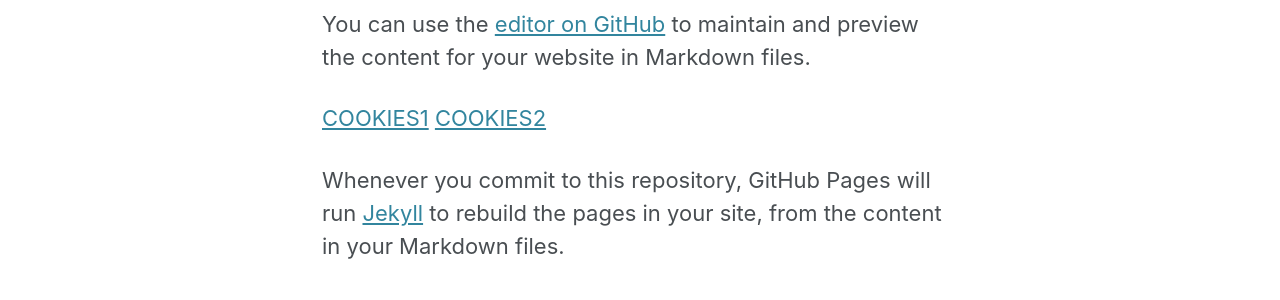
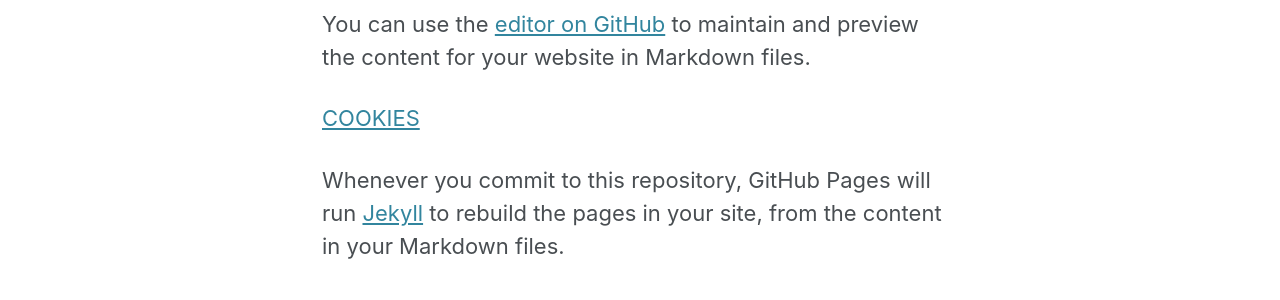
Before and after one commit to wesleycombs/website, a Jekyll site: the page built from index.md, in a window 1280 px wide. Shown: the part 282-582 px from the top of the page. Built offline with Jekyll 4.4.1, drawn with Linux system fonts in a browser that asks for light colours; cached includes are drawn as plain includes; nearby versions of some CDN libraries; our own code applies the rules of GitHub Pages for plain Markdown files; the list of posts is cut into pages by our own code.

Commit message:
Removed broken link.

```diff
--- a/index.md
+++ b/index.md
@@ -2,8 +2,7 @@
 
 You can use the [editor on GitHub](https://github.com/wesleycombs/website/edit/master/index.md) to maintain and preview the content for your website in Markdown files.
 
-[COOKIES1](peanut-butter-cookies.md)
-[COOKIES2](docs/_recipes/peanut-butter-cookies.md)
+[COOKIES](docs/_recipes/peanut-butter-cookies.md)
 
 Whenever you commit to this repository, GitHub Pages will run [Jekyll](https://jekyllrb.com/) to rebuild the pages in your site, from the content in your Markdown files.
 
```
